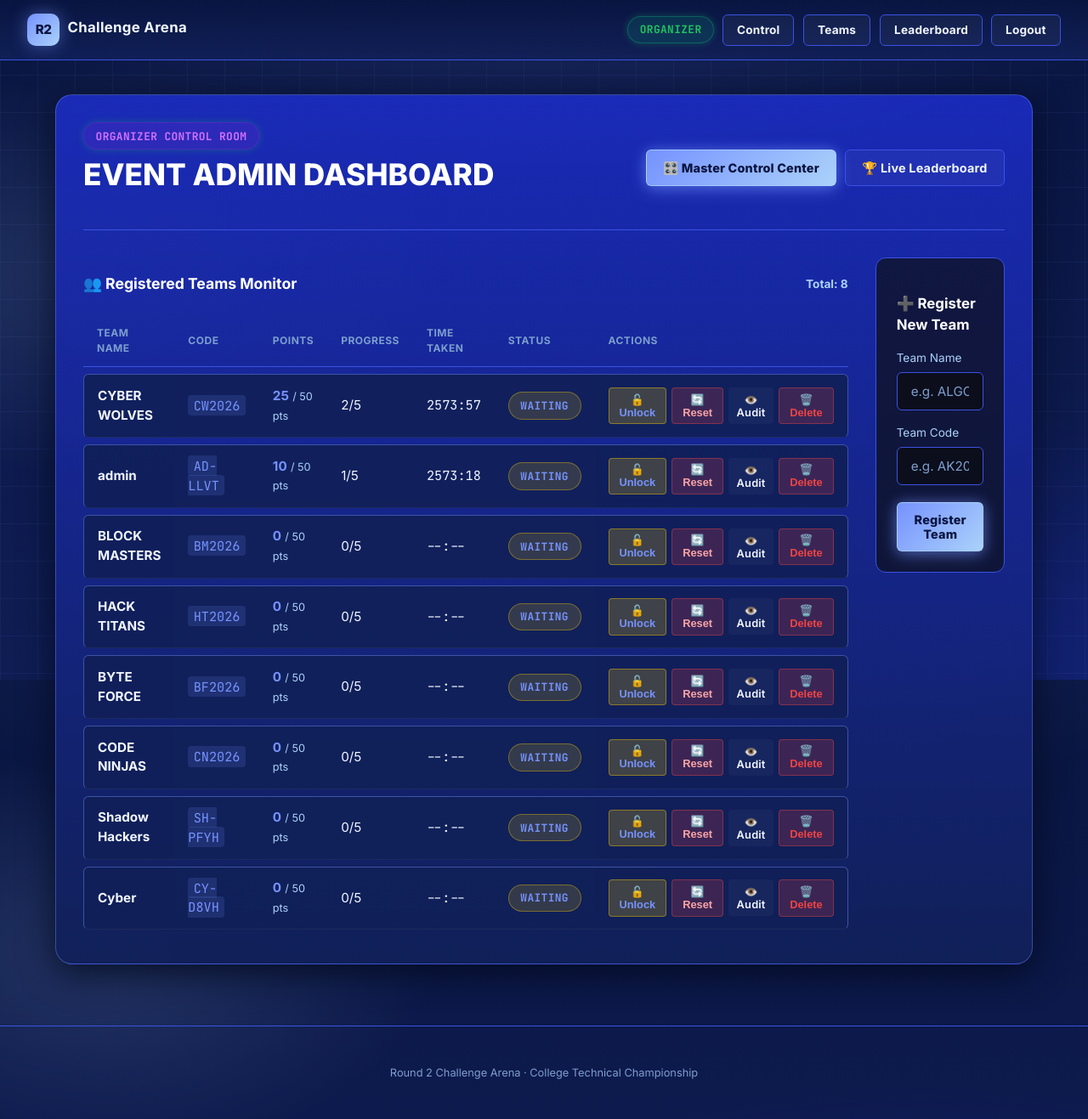
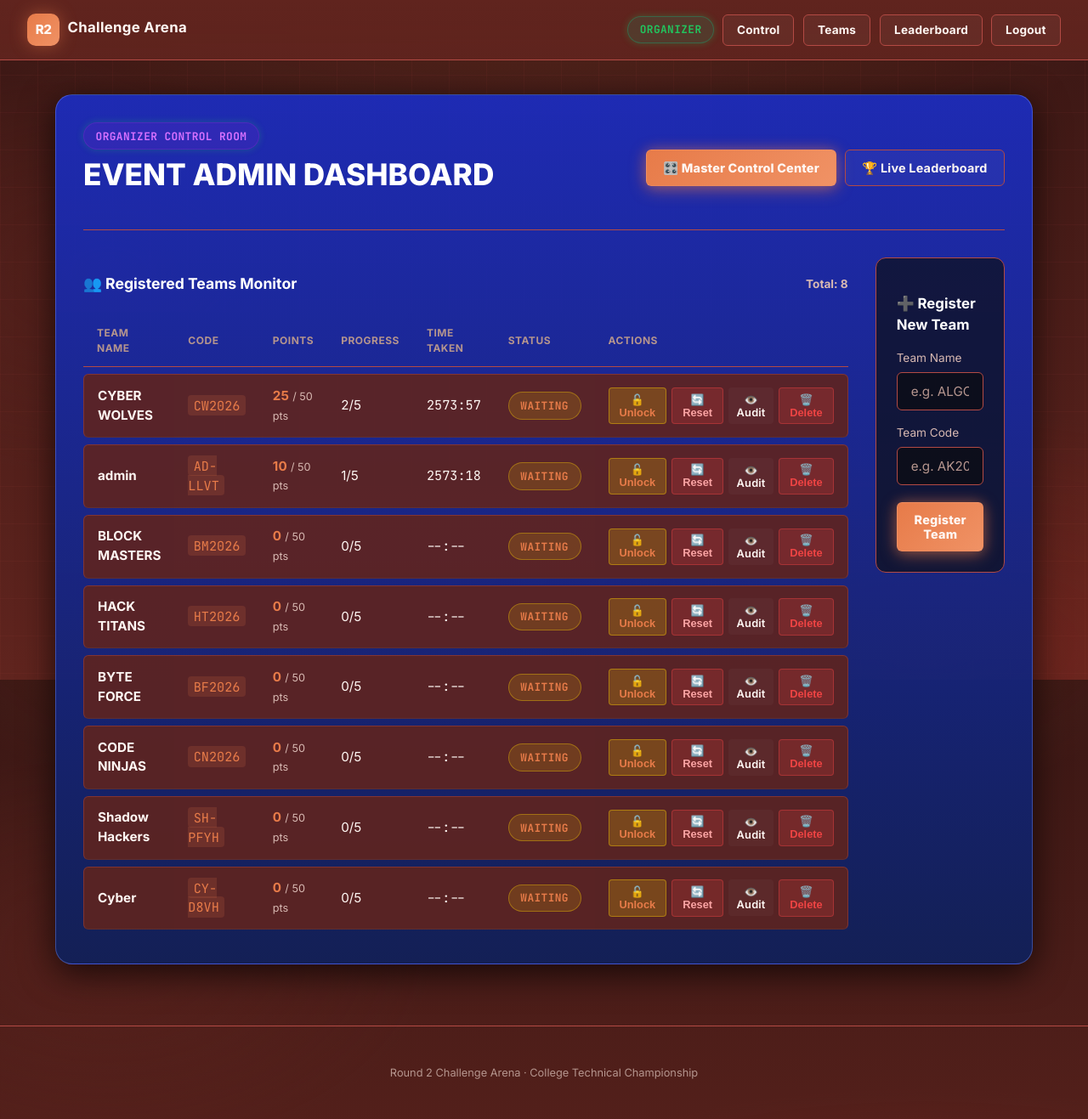
Before and after one commit to ACV07/GAME, a Flask app: page /admin in a window 1280 px wide. Shown: the whole page at 85% size. Run offline with Flask 3, Linux system fonts and the light colour scheme; the visitor is signed in with stand-in values (Sample User, id 1); data comes from the database, SQL or seed files in the repository.

Commit message:
Set up Dark Red, Burgundy, Deep Red, Coral & Orange color theme across both websites (#3A1714, #60241E, #95271D, #B34A44, #E77B49)

```diff
--- a/static/css/admin.css
+++ b/static/css/admin.css
@@ -34,7 +34,7 @@
 
 .table-cyber td {
   padding: 1rem;
-  background: rgba(17, 32, 88, 0.92);
+  background: rgba(96, 36, 30, 0.9);
   color: var(--text-main);
   font-size: 0.95rem;
   border-top: 1px solid var(--bg-card-border);
@@ -54,7 +54,7 @@
 }
 
 .table-cyber tr:hover td {
-  background: rgba(27, 44, 193, 0.95);
+  background: rgba(149, 39, 29, 0.95);
 }
 
 /* Status Badges */
--- a/static/css/style.css
+++ b/static/css/style.css
@@ -59,42 +59,42 @@ html, body {
    ========================================================= */
 
 :root {
-  /* Environment — Cyber Midnight Navy & Electric Sapphire Palette */
-  --bg-black:        #091540;  /* Deep Midnight Cyber Navy Background */
-  --bg-black-soft:   #112058;  /* Secondary Dark Section Background */
-  --bg-panel:        #1B2CC1;  /* Royal Sapphire Blue Cards */
-  --bg-panel-2:      #2638D4;  /* Hover Panel Card */
+  /* Environment — Dark Red & Burgundy Palette */
+  --bg-black:        #3A1714;  /* 🔴 Dark Red Main Background */
+  --bg-black-soft:   #60241E;  /* 🟥 Burgundy Navbar & Sections */
+  --bg-panel:        #95271D;  /* 🟤 Deep Red Cards / Containers */
+  --bg-panel-2:      #A83126;  /* Card Hover */
 
-  /* Primary Action Family */
-  --primary-orange:  #7692FF;  /* Primary Action Bright Electric Cornflower Blue */
-  --orange-hover:   #98ACFF;  /* Primary Action Hover Light Electric Blue */
-  --primary-cyan:    #ABD2FA;  /* Soft Sky Cyan Accent */
-  --cyan-hover:     #C9E4FF;
+  /* Primary Action & Highlights — Orange */
+  --primary-orange:  #E77B49;  /* 🟠 Orange Buttons / Highlights */
+  --orange-hover:   #F09265;  /* Orange Hover */
+  --primary-cyan:    #E77B49;  /* Secondary Action Accent */
+  --cyan-hover:     #F09265;
 
   /* Theme variable bindings */
-  --primary-gold:    #7692FF;
-  --primary-amber:   #7692FF;
-  --primary-purple:  #7692FF;
-  --purple-hover:    #98ACFF;
-  --gold-bright:     #98ACFF;
-  --gold-dim:        #4F6BD6;
-  --text-gold:       #ABD2FA;
+  --primary-gold:    #E77B49;  /* Primary Action -> Orange */
+  --primary-amber:   #E77B49;
+  --primary-purple:  #E77B49;
+  --purple-hover:    #F09265;
+  --gold-bright:     #F09265;
+  --gold-dim:        #C85F30;
+  --text-gold:       #E77B49;
 
   /* Typography Palette */
-  --text-main:       #F0F6FF;  /* Main Text (Off-White / Soft Ice Cyan) */
-  --text-muted:      #ABD2FA;  /* Secondary Text (Soft Sky Blue) */
-  --text-dim:        #7E9ECE;  /* Dim Muted Blue */
+  --text-main:       #FFF7F3;  /* Warm Cream White Main Text */
+  --text-muted:      #D8B9B2;  /* Muted Sand/Rose Secondary Text */
+  --text-dim:        #B5958E;  /* Dim Text */
 
   /* Functional Status Colors */
   --accent-green:    #22C55E;  /* Correct (Green) */
   --accent-red:      #EF4444;  /* Wrong (Red) */
   --accent-yellow:   #FACC15;  /* Warning (Yellow) */
-  --accent-cyan:     #ABD2FA;
-  --accent-orange:   #7692FF;
+  --accent-cyan:     #E77B49;
+  --accent-orange:   #E77B49;
 
-  /* Structure & Borders */
-  --code-border:     #3B52E2;  /* Border/secondary */
-  --bg-card-border:  rgba(118, 146, 255, 0.45);
+  /* Structure & Borders — Coral */
+  --code-border:     #B34A44;  /* 🌹 Coral Borders & Secondary Elements */
+  --bg-card-border:  rgba(179, 74, 68, 0.45);
   --radius-sm:        6px;
   --radius-md:        12px;
   --radius-lg:        20px;
@@ -105,11 +105,11 @@ html, body {
   --transition-fast: all 0.18s cubic-bezier(0.4, 0, 0.2, 1);
   --transition-med:  all 0.32s cubic-bezier(0.4, 0, 0.2, 1);
 
-  --shadow-glow-orange: 0 0 30px rgba(118, 146, 255, 0.5);
-  --shadow-glow-cyan:   0 0 30px rgba(171, 210, 250, 0.5);
-  --shadow-glow-gold:   0 0 30px rgba(118, 146, 255, 0.5);
-  --shadow-glow-purple: 0 0 30px rgba(118, 146, 255, 0.5);
-  --shadow-card:        0 10px 40px rgba(4, 9, 28, 0.85);
+  --shadow-glow-orange: 0 0 30px rgba(231, 123, 73, 0.45);
+  --shadow-glow-cyan:   0 0 30px rgba(231, 123, 73, 0.45);
+  --shadow-glow-gold:   0 0 30px rgba(231, 123, 73, 0.45);
+  --shadow-glow-purple: 0 0 30px rgba(231, 123, 73, 0.45);
+  --shadow-card:        0 10px 40px rgba(0, 0, 0, 0.7);
 }
 
 /* ---------- Page Entrance & Ambient Animations ---------- */
@@ -375,10 +375,10 @@ body {
   font-family: var(--font-body);
   color: var(--text-main);
   background:
-    radial-gradient(ellipse 90% 60% at 50% -15%, rgba(118, 146, 255, 0.22), transparent 70%),
-    radial-gradient(ellipse 70% 50% at 85% 95%, rgba(27, 44, 193, 0.35), transparent 70%),
-    radial-gradient(ellipse 50% 50% at 10% 40%, rgba(171, 210, 250, 0.15), transparent 60%),
-    linear-gradient(180deg, #091540 0%, #0F1D54 100%);
+    radial-gradient(ellipse 90% 60% at 50% -15%, rgba(231, 123, 73, 0.2), transparent 70%),
+    radial-gradient(ellipse 70% 50% at 85% 95%, rgba(149, 39, 29, 0.3), transparent 70%),
+    radial-gradient(ellipse 50% 50% at 10% 40%, rgba(96, 36, 30, 0.4), transparent 60%),
+    linear-gradient(180deg, #3A1714 0%, #60241E 100%);
   background-attachment: fixed;
   animation: ambient-pulse 12s ease-in-out infinite;
   line-height: 1.5;
@@ -393,8 +393,8 @@ body::before {
   position: fixed;
   inset: 0;
   background-image:
-    linear-gradient(rgba(118, 146, 255, 0.07) 1px, transparent 1px),
-    linear-gradient(90deg, rgba(118, 146, 255, 0.07) 1px, transparent 1px);
+    linear-gradient(rgba(179, 74, 68, 0.08) 1px, transparent 1px),
+    linear-gradient(90deg, rgba(179, 74, 68, 0.08) 1px, transparent 1px);
   background-size: 44px 44px;
   pointer-events: none;
   z-index: 0;
@@ -404,7 +404,7 @@ a { color: var(--primary-gold); }
 
 code {
   font-family: var(--font-code);
-  background: rgba(118, 146, 255, 0.15);
+  background: rgba(231, 123, 73, 0.15);
   padding: 0.1rem 0.4rem;
   border-radius: 4px;
 }
@@ -415,8 +415,8 @@ code {
   align-items: center;
   justify-content: space-between;
   padding: 1rem 2rem;
-  background: linear-gradient(180deg, rgba(9, 21, 64, 0.97), rgba(17, 32, 88, 0.94));
-  border-bottom: 1px solid var(--code-border);
+  background: linear-gradient(180deg, #60241E 0%, rgba(96, 36, 30, 0.95) 100%);
+  border-bottom: 1px solid #B34A44;
   position: sticky;
   top: 0;
   z-index: 100;
@@ -440,9 +440,9 @@ code {
   border-radius: 10px;
   font-weight: 800;
   font-size: 0.95rem;
-  color: #091540;
-  background: linear-gradient(135deg, #7692FF, #ABD2FA);
-  box-shadow: 0 0 20px rgba(118, 146, 255, 0.5);
+  color: #FFF7F3;
+  background: linear-gradient(135deg, #E77B49, #F09265);
+  box-shadow: 0 0 20px rgba(231, 123, 73, 0.45);
   letter-spacing: -0.5px;
   transition: transform 0.25s ease;
 }
@@ -523,18 +523,18 @@ code {
 }
 
 .btn-cyber {
-  color: #091540 !important;
+  color: #FFF7F3 !important;
   font-weight: 800 !important;
-  background: linear-gradient(135deg, #7692FF 0%, #ABD2FA 100%) !important;
-  box-shadow: 0 4px 20px rgba(118, 146, 255, 0.45), 0 0 15px rgba(118, 146, 255, 0.3) !important;
-  border: 1px solid rgba(171, 210, 250, 0.8) !important;
+  background: linear-gradient(135deg, #E77B49 0%, #F09265 100%) !important;
+  box-shadow: 0 4px 20px rgba(231, 123, 73, 0.45), 0 0 15px rgba(231, 123, 73, 0.3) !important;
+  border: 1px solid rgba(240, 146, 101, 0.6) !important;
 }
 
 .btn-cyber:hover {
-  color: #091540 !important;
+  color: #FFF7F3 !important;
   transform: translateY(-2px) scale(1.02) !important;
-  background: linear-gradient(135deg, #ABD2FA 0%, #CDE6FF 100%) !important;
-  box-shadow: 0 8px 30px rgba(171, 210, 250, 0.65), 0 0 20px rgba(171, 210, 250, 0.4) !important;
+  background: linear-gradient(135deg, #F09265 0%, #FAAA82 100%) !important;
+  box-shadow: 0 8px 30px rgba(240, 146, 101, 0.65), 0 0 20px rgba(240, 146, 101, 0.4) !important;
   filter: brightness(1.12) !important;
 }
 
--- a/templates/base.html
+++ b/templates/base.html
@@ -36,7 +36,7 @@
         <div class="team-badge" id="nav-team-score-badge" style="position: relative;">
           ⚡ {{ session.get('team_name') }}
           {% if team and team.total_score is defined %}
-            <span style="color: #7692FF; margin-left: 6px; font-weight: 800;" id="team-live-score-val">{{ team.total_score }}</span>
+            <span style="color: #E77B49; margin-left: 6px; font-weight: 800;" id="team-live-score-val">{{ team.total_score }}</span>
           {% endif %}
         </div>
         <a href="{{ url_for('auth.logout') }}" class="btn-secondary btn-nav">Logout</a>
--- a/templates/challenge_error_line.html
+++ b/templates/challenge_error_line.html
@@ -69,7 +69,7 @@
   <div class="challenge-header stagger-1">
     <div class="challenge-title-group">
       <h2>
-        <span style="color: #7692FF; font-family: var(--font-code);">CHALLENGE {{ challenge.id }}</span>
+        <span style="color: #E77B49; font-family: var(--font-code);">CHALLENGE {{ challenge.id }}</span>
         <span>— {{ challenge.title }}</span>
       </h2>
     </div>
--- a/templates/challenge_problem.html
+++ b/templates/challenge_problem.html
@@ -26,7 +26,7 @@
   <div class="challenge-header stagger-1">
     <div class="challenge-title-group">
       <h2>
-        <span style="color: #7692FF; font-family: var(--font-code);">FINAL CHALLENGE 5</span>
+        <span style="color: #E77B49; font-family: var(--font-code);">FINAL CHALLENGE 5</span>
         <span>— {{ challenge.title }}</span>
       </h2>
     </div>
--- a/templates/lobby.html
+++ b/templates/lobby.html
@@ -16,14 +16,14 @@
         <span class="badge-status status-waiting">Standby</span>
       {% endif %}
 
-      <div style="font-family: var(--font-code); font-size: 0.85rem; color: #7692FF; letter-spacing: 1px; margin-bottom: 0.2rem;" class="stagger-1">
+      <div style="font-family: var(--font-code); font-size: 0.85rem; color: #E77B49; letter-spacing: 1px; margin-bottom: 0.2rem;" class="stagger-1">
         &gt; SYSTEM READY — SYNCHROTECH CODING CHALLENGE
       </div>
-      <h1 style="font-size: 2.2rem; font-weight: 800; margin-top: 0.2rem; color: #F0F6FF;" class="stagger-1">
+      <h1 style="font-size: 2.2rem; font-weight: 800; margin-top: 0.2rem; color: #FFF7F3;" class="stagger-1">
         WELCOME, {{ team.team_name }}
       </h1>
       <div style="margin-top: 0.4rem; font-size: 0.9rem; color: var(--text-muted);" class="stagger-2">
-        🔑 Your Unique Team Passcode: <code style="color: #ABD2FA; font-family: var(--font-code); font-weight: 700; font-size: 1.05rem; background: rgba(118, 146, 255, 0.2); padding: 0.2rem 0.5rem; border-radius: 4px;">{{ team.team_code }}</code>
+        🔑 Your Unique Team Passcode: <code style="color: #E77B49; font-family: var(--font-code); font-weight: 700; font-size: 1.05rem; background: rgba(231, 123, 73, 0.15); padding: 0.2rem 0.5rem; border-radius: 4px;">{{ team.team_code }}</code>
       </div>
     </div>
     <div style="text-align: right;">
```
Also changed, not shown: other parts of static/css/style.css (+17 -17 lines), static/css/drag_drop.css (+29 -29 lines), templates/completed.html (+10 -10 lines).
